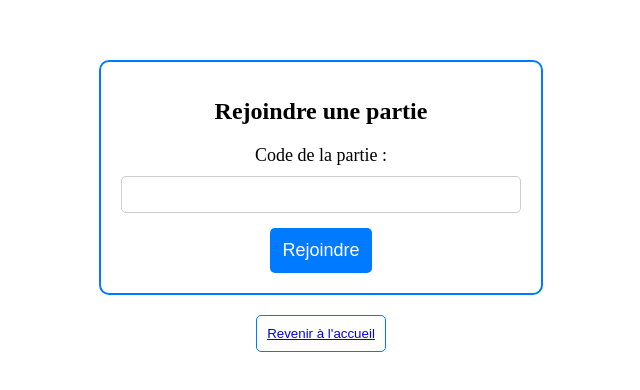
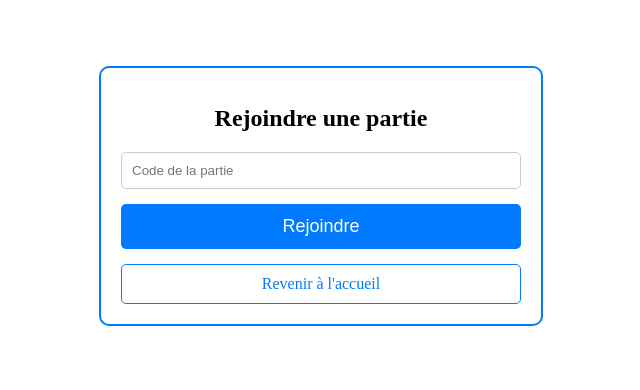
Before and after one commit to AntoineRionde/Morpion_RIONDE_FLAGEOLLET, a Vue app in the folder projet/: page /join in a window 1280 px wide. Shown: the part 202-592 px from the top of the page, without its empty margins (319-959 px from the left). Built offline with nearby package versions, Linux system fonts and the light colour scheme.

Commit message:
style css

```diff
--- a/projet/src/views/Game.vue
+++ b/projet/src/views/Game.vue
@@ -75,28 +75,8 @@ export default {
       let params = this.$route.params;
       let id = params.id;
       axiosInstance.patch(`/api/games/${id}/play/${row}/${col}`).then(response => {
-        /* Si un changement est détecté par la méthode waitForOpponentMove, la grille s’actualisera
-     automatiquement pour faire apparaître le coup joué par votre adversaire. */
-        if (response.data.next_player_id ===! this.game.owner.id)
-        {
-          Document.querySelector('section:nth-child(1)').innerHTML = "X";
-          case row, col:
-            1,1:
-              Document.querySelector('section:nth-child(1)').innerHTML = "X";
-            1,2: Document.querySelector('section:nth-child(2)').innerHTML = "X";
-            1,3: Document.querySelector('section:nth-child(3)').innerHTML = "X";
-            2,1: Document.querySelector('section:nth-child(4)').innerHTML = "X";
-            2,2: Document.querySelector('section:nth-child(5)').innerHTML = "X";
-            2,3: Document.querySelector('section:nth-child(6)').innerHTML = "X";
-            3,1: Document.querySelector('section:nth-child(7)').innerHTML = "X";
-            3,2: Document.querySelector('section:nth-child(8)').innerHTML = "X";
-            3,3: Document.querySelector('section:nth-child(9)').innerHTML = "X";
-          break;
-          // this.waitForOpponentMove(true, row, col);
-        }
-        else {
 
-        }
+
         console.log('okay, lets go!');
       }).catch(error => {
         console.log("La cellule cible a déjà été jouée");
--- a/projet/src/views/JoinView.vue
+++ b/projet/src/views/JoinView.vue
@@ -1,12 +1,16 @@
 <template>
   <div class="join-view">
     <div class="form-container">
-      <h1>Rejoindre une partie</h1>
-      <label for="code">Code de la partie :</label>
-      <input type="text" name="code" required v-model="code" />
-      <button class="join-button" @click="joinGame">Rejoindre</button>
+      <form @submit.prevent="joinGame" class="join-form">
+        <h1>Rejoindre une partie</h1>
+        <input placeholder="Code de la partie" type="text" name="code" required v-model="code" />
+        <div class="error-message" v-if="error">Veuillez remplir le champ du code de la partie.</div>
+        <div class="buttons-container">
+          <button type="submit" class="join-button">Rejoindre</button>
+        </div>
+        <router-link to="/" class="back-button">Revenir à l'accueil</router-link>
+      </form>
     </div>
-    <button class="back-button"><router-link to="/">Revenir à l'accueil</router-link></button>
   </div>
 </template>
 
@@ -17,11 +21,17 @@ export default {
   name: "JoinView",
   data() {
     return {
-      code: ""
+      code: "",
+      error: false
     };
   },
   methods: {
     joinGame() {
+      if (this.code.trim() === "") {
+        this.error = true;
+        return;
+      }
+
       axiosInstance.patch(`/api/games/${this.code}/join`)
           .then(response => {
             console.log(response.data);
@@ -36,7 +46,6 @@ export default {
   }
 }
 </script>
-
 <style scoped>
 .join-view {
   display: flex;
@@ -62,6 +71,11 @@ h1 {
   margin-bottom: 20px;
 }
 
+.join-form {
+  display: flex;
+  flex-direction: column;
+}
+
 label {
   display: block;
   font-size: 18px;
@@ -77,9 +91,15 @@ input {
   box-sizing: border-box;
 }
 
+.buttons-container {
+  display: flex;
+  flex-direction: column;
+}
+
 .join-button {
   padding: 12px;
   font-size: 18px;
+  margin-bottom: 15px;
   background-color: #007BFF;
   color: #fff;
   border: none;
@@ -107,4 +127,9 @@ input {
   background-color: #007BFF;
   color: #fff;
 }
+
+.error-message {
+  color: #ff0000;
+  margin-bottom: 10px;
+}
 </style>
--- a/projet/src/views/ProfileView.vue
+++ b/projet/src/views/ProfileView.vue
@@ -95,6 +95,8 @@ input {
 }
 
 .save-button {
+  padding: 10px;
+  width: 100%;
   background-color: #007BFF;
   color: #fff;
   border: none;
```
